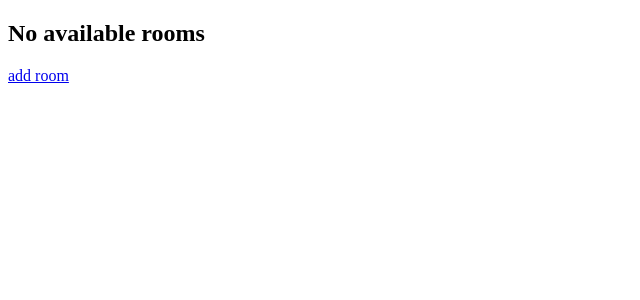
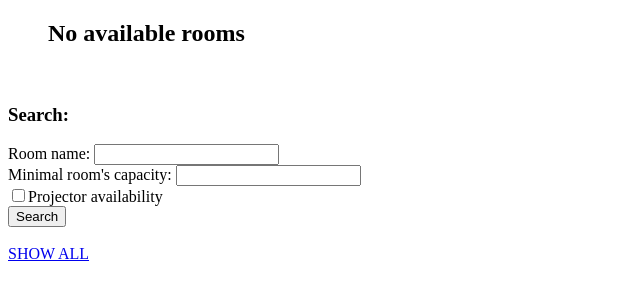
Before and after one commit to DeeStAcE/room_booking_system, a Django app: a page that uses booking_system/templates/booking_system/all_rooms.html in a window 1280 px wide. Shown: the top 300 px of the page, without its empty margins (0-640 px from the left). Run offline with Django 4.2, Linux system fonts and the light colour scheme; data that the repository does not hold is empty.

Commit message:
filter function

```diff
--- a/booking_system/templates/booking_system/all_rooms.html
+++ b/booking_system/templates/booking_system/all_rooms.html
@@ -8,32 +8,43 @@
     <title>All rooms</title>
 </head>
 <body>
-{% if not rooms %}
-    <h2>No available rooms</h2>
-    <a href="{% url 'new_room' %}">add room</a>
-{% endif %}
 <div>
     <ol>
         {% for room in rooms %}
             <lu>
-                <a href=""></a>{{ room.name }} -> capacity: {{ room.capacity }}<br>
-                Availability: yes/no <br>
-                Projector availability: {{ room.projector }} <br>
+                <a href="{% url 'room_info' room.id %}">{{ room.name }}</a> -> capacity: {{ room.capacity }}<br>
                 {% if room.reserved %}
                     Unavailable for today
                 {% else %}
                     Available for today
-                {% endif %}
-                <br>
+                {% endif %}<br>
+                Projector availability: {{ room.projector }} <br>
                 <a href="{% url 'edit_room' room.id %}">edit room</a>
                 <a href="{% url 'delete_room' room.id %}">delete room</a>
                 <a href="{% url 'room_reservation' room.id %}">reserve room</a>
                 <br>
-                <a href="{% url 'room_info' room.id %}">show more info</a>
-                <br>
             </lu><br>
+        {% empty %}
+            <h2>No available rooms</h2>
         {% endfor %}
     </ol>
 </div>
+<br>
+<div>
+    <h3>Search:</h3>
+    <form action="/search" method="get">
+        {% csrf_token %}
+        Room name:
+        <input type="text" name="name"><br>
+        Minimal room's capacity:
+        <input type="number" name="capacity"><br>
+        <input type="checkbox" name="projector">Projector availability <br>
+        <input type="submit" value="Search">
+    </form>
+</div>
+<br>
+<div>
+    <a href="{% url 'all_rooms' %}">SHOW ALL</a>
+</div>
 </body>
 </html>
--- a/booking_system/templates/booking_system/edit_room.html
+++ b/booking_system/templates/booking_system/edit_room.html
@@ -13,7 +13,7 @@
     Room name:
     <input type="text" name="name" value="{{ room.name }}"><br>
     Room capacity:
-    <input type="text" name="capacity" value="{{ room.capacity }}"><br>
+    <input type="number" name="capacity" value="{{ room.capacity }}"><br>
     Projector availability:
     <input type="checkbox" name="projector" {% if room.projector %} checked {% endif %}>Available
     <br>
--- a/booking_system/templates/booking_system/new_room.html
+++ b/booking_system/templates/booking_system/new_room.html
@@ -13,7 +13,7 @@
     Room name:
     <input type="text" name="name"><br>
     Room capacity:
-    <input type="text" name="capacity"><br>
+    <input type="number" name="capacity"><br>
     Projector availability:
     <input type="checkbox" name="projector">Available
     <br>
--- a/booking_system/urls.py
+++ b/booking_system/urls.py
@@ -9,4 +9,5 @@ urlpatterns = [
     re_path(r'^room/modify/(?P<room_id>\d+)/$', system_views.EditRoom.as_view(), name='edit_room'),
     re_path(r'^room/reserve/(?P<room_id>\d+)/$', system_views.ReserveRoom.as_view(), name='room_reservation'),
     re_path(r'^room/info/(?P<room_id>\d+)/$', system_views.InfoRoom.as_view(), name='room_info'),
+    path('search/', system_views.SearchRoom.as_view(), name='search_room'),
 ]
--- a/booking_system/views.py
+++ b/booking_system/views.py
@@ -17,7 +17,7 @@ class NewRoom(View):
 
     def post(self, request):
         name = request.POST.get('name')
-        capacity = request.POST.get('capacity')
+        capacity = int(request.POST.get('capacity'))
         projector = request.POST.get('projector') == 'on'
 
         if not name:
@@ -26,12 +26,8 @@ class NewRoom(View):
         if Room.objects.filter(name=name):
             return HttpResponse('The room already exists. Try different name')
 
-        try:
-            capacity = int(capacity)
-        except ValueError:
-            return HttpResponse('Capacity must be an integer greater than 0')
         if capacity <= 0:
-            return HttpResponse('Capacity must be an integer greater than 0')
+            return HttpResponse('Capacity must be greater than 0')
 
         Room.objects.create(name=name, capacity=capacity, projector=projector)
         return redirect('main_page')
@@ -60,7 +56,7 @@ class EditRoom(View):
     def post(self, request, room_id):
         my_room = Room.objects.get(pk=int(room_id))
         name = request.POST.get('name')
-        capacity = request.POST.get('capacity')
+        capacity = int(request.POST.get('capacity'))
         projector = request.POST.get('projector') == 'on'
 
         if not name:
@@ -70,12 +66,8 @@ class EditRoom(View):
             if Room.objects.filter(name=name):
                 return HttpResponse('The room already exists. Try different name')
 
-        try:
-            capacity = int(capacity)
-        except ValueError:
-            return HttpResponse('Capacity must be an integer greater than 0')
         if capacity <= 0:
-            return HttpResponse('Capacity must be an integer greater than 0')
+            return HttpResponse('Capacity must be greater than 0')
 
         my_room.name = name
         my_room.capacity = capacity
@@ -113,3 +105,25 @@ class InfoRoom(View):
         return render(request, 'booking_system/room_info.html', {'room': my_room,
                                                                  'reservations': my_room.roomreservation_set.filter(
                                                                      room_id=room_id).order_by('-date')})
+
+
+class SearchRoom(View):
+    def get(self, request):
+        name = request.GET.get('name')
+        capacity = request.GET.get('capacity')
+        capacity = int(capacity) if capacity else 0
+        projector = request.GET.get('projector') == 'on'
+
+        rooms = Room.objects.all()
+        rooms = rooms.filter(projector=projector)
+        if capacity:
+            rooms = rooms.filter(capacity__gt=capacity)
+        if name:
+            rooms = rooms.filter(name__contains=name)
+
+        for room in rooms:
+            reservation_dates = [reservation.date for reservation in room.roomreservation_set.all()]
+            room.reserved = date.today() in reservation_dates
+
+        return render(request, 'booking_system/all_rooms.html', {'rooms': rooms,
+                                                                 'date': date.today()})
```
